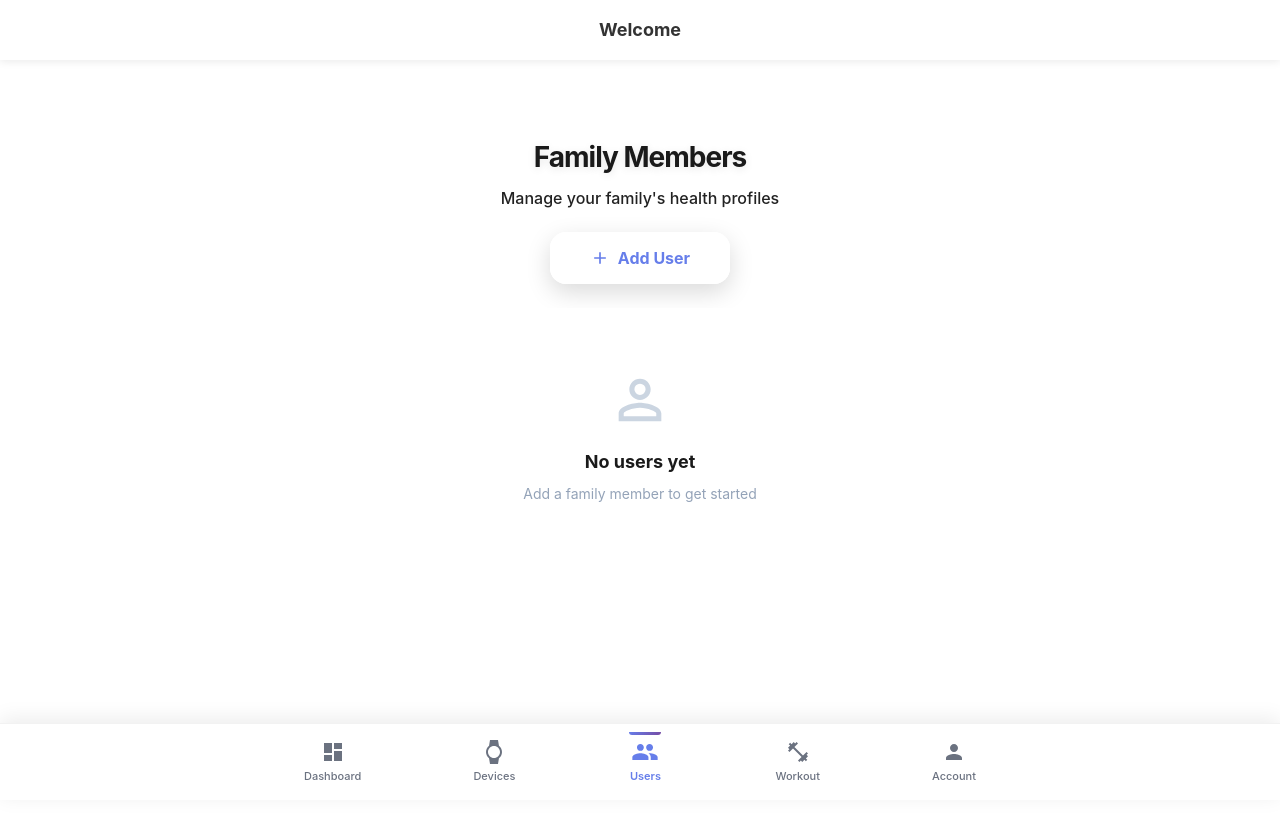
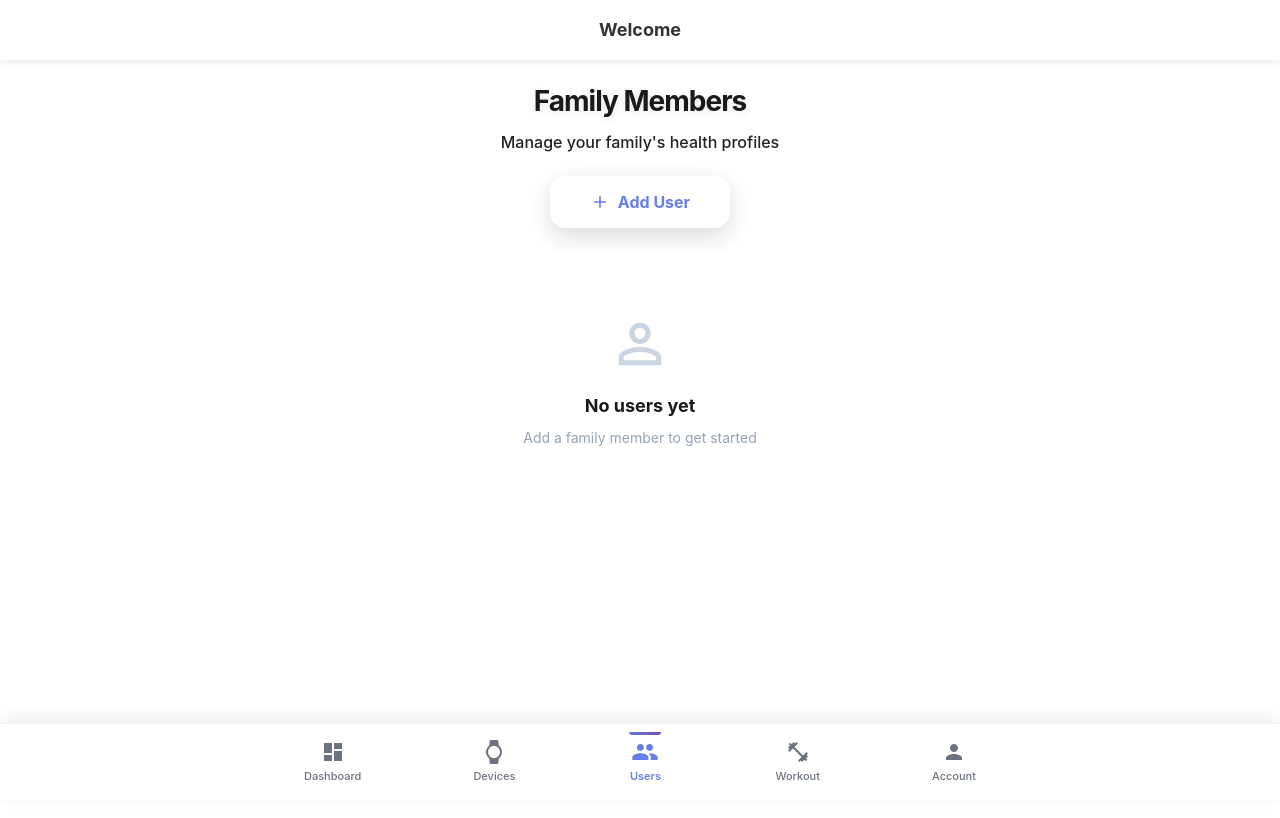
Before and after one commit to kaushik8946/Wearables-App, a React (Vite) app: page /users in a window 1280 px wide. Shown: the top 818 px of the page. Built offline with nearby package versions, Linux system fonts and the light colour scheme.

Commit message:
Remove layout margin-top and add to individual screen containers
Co-authored-by: kaushik8946 <109019850+kaushik8946@users.noreply.github.com>

```diff
--- a/src/styles/components/Layout.css
+++ b/src/styles/components/Layout.css
@@ -38,7 +38,6 @@
 
 /* Main Content */
 .app-content {
-  margin-top: var(--app-header-height);
   flex: 1;
   min-height: calc(100vh - var(--app-header-height));
 }
--- a/src/styles/pages/ClassWorkout.css
+++ b/src/styles/pages/ClassWorkout.css
@@ -2,6 +2,8 @@
 .classworkout-bg {
   background: linear-gradient(115deg, #f5f7fa 0%, #eaecfa 100%);
   min-height: 100vh;
+  margin-top: 60px;
+  margin-bottom: 78px;
 }
 
 /* Tabs section */
--- a/src/styles/pages/Dashboard.css
+++ b/src/styles/pages/Dashboard.css
@@ -76,7 +76,8 @@ body {
   background-color: var(--color-bg);
   padding-inline: 1.5rem;
   padding-bottom: 10rem;
-  /* padding-top: 2rem; */
+  margin-top: 60px;
+  margin-bottom: 78px;
   display: flex;
   flex-direction: column;
   align-items: center;
--- a/src/styles/pages/Devices.css
+++ b/src/styles/pages/Devices.css
@@ -54,6 +54,8 @@
   background: linear-gradient(135deg, #f5f7fa 0%, #e8eaf6 100%);
   box-sizing: border-box;
   overflow-y: auto;
+  margin-top: 60px;
+  margin-bottom: 78px;
 }
 
 .devices-ui {
--- a/src/styles/pages/Family.css
+++ b/src/styles/pages/Family.css
@@ -79,8 +79,8 @@
 .page-container {
   min-height: 100vh;
   max-height: 100vh;
-  padding-top: 76px;
-  padding-bottom: 88px;
+  margin-top: 60px;
+  margin-bottom: 78px;
   padding-left: 24px;
   padding-right: 24px;
   background: #fff;
--- a/src/styles/pages/ManageAccount.css
+++ b/src/styles/pages/ManageAccount.css
@@ -53,6 +53,8 @@
   align-items: center;
   justify-content: center;
   padding: 0;
+  margin-top: 60px;
+  margin-bottom: 78px;
 }
 
 .manage-account-root {
--- a/src/styles/pages/Workout.css
+++ b/src/styles/pages/Workout.css
@@ -4,6 +4,8 @@
   background: linear-gradient(135deg, #f5f7fa 0%, #e8eaf6 100%);
   padding: 20px 16px 40px 16px;
   overflow-y: auto;
+  margin-top: 60px;
+  margin-bottom: 78px;
 }
 
 .workout-container {
```
